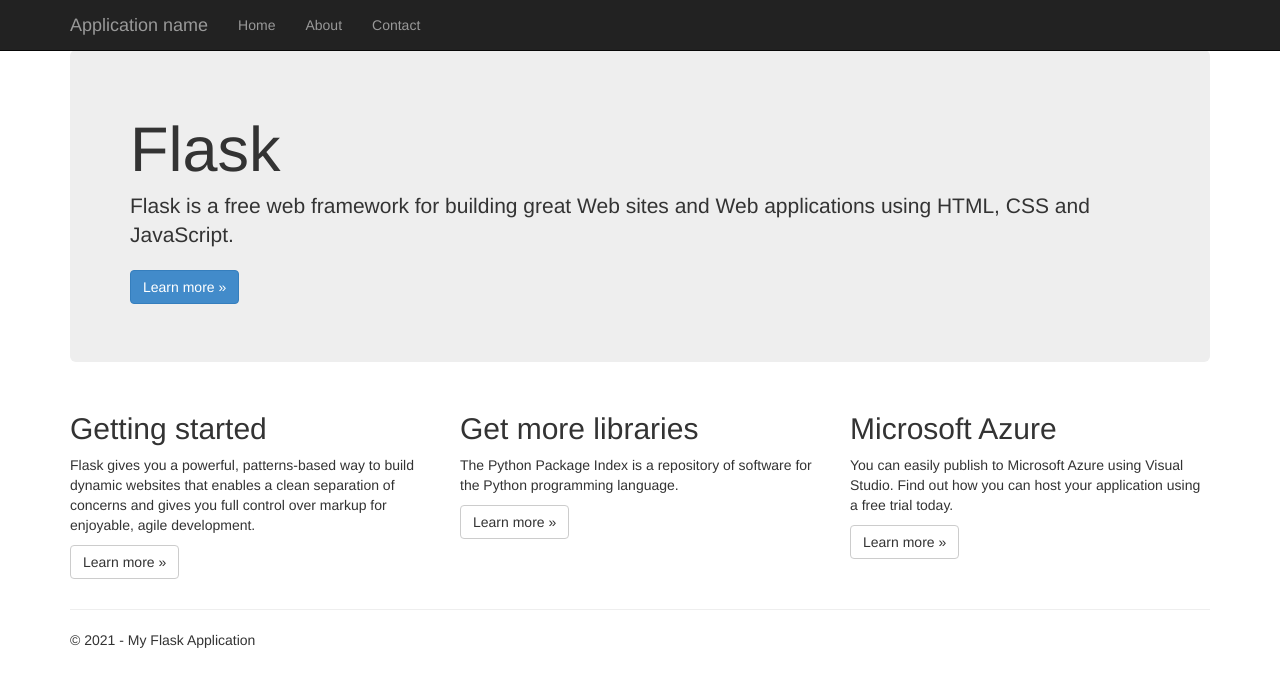
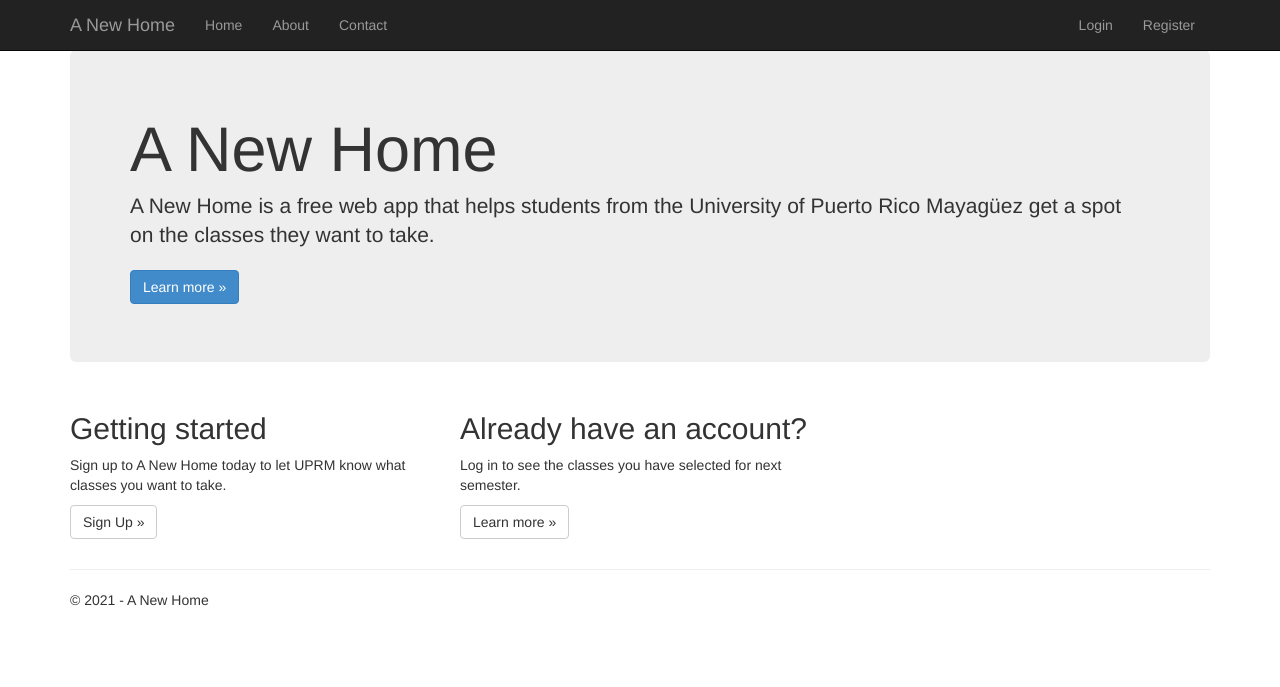
Before and after one commit to uprm-inso-4101-2020-2021-s2/semester-project-team-11, a Flask app: page / in a window 1280 px wide. Shown: the top 687 px of the page. Run offline with Flask 2, Linux system fonts and the light colour scheme; parts of the project's set-up code (start-up, migrations or seed data) failed here and were passed over; some libraries are stand-ins or nearby versions.

Commit message:
Added SignUp/LogIn
Added SignUp/LogIn button to navbar.

```diff
--- a/a_new_hope/a_new_hope/templates/index.html
+++ b/a_new_hope/a_new_hope/templates/index.html
@@ -3,8 +3,8 @@
 {% block content %}
 
 <div class="jumbotron">
-    <h1>Flask</h1>
-    <p class="lead">Flask is a free web framework for building great Web sites and Web applications using HTML, CSS and JavaScript.</p>
+    <h1>A New Home</h1>
+    <p class="lead">A New Home is a free web app that helps students from the University of Puerto Rico Mayagüez get a spot on the classes they want to take.</p>
     <p><a href="http://flask.pocoo.org/" class="btn btn-primary btn-large">Learn more &raquo;</a></p>
 </div>
 
@@ -12,21 +12,14 @@
     <div class="col-md-4">
         <h2>Getting started</h2>
         <p>
-            Flask gives you a powerful, patterns-based way to build dynamic websites that
-            enables a clean separation of concerns and gives you full control over markup
-            for enjoyable, agile development.
+            Sign up to A New Home today to let UPRM know what classes you want to take.
         </p>
-        <p><a class="btn btn-default" href="http://flask.pocoo.org/docs/">Learn more &raquo;</a></p>
+        <p><a class="btn btn-default" href="{{ url_for('register') }}">Sign Up &raquo;</a></p>
     </div>
     <div class="col-md-4">
-        <h2>Get more libraries</h2>
-        <p>The Python Package Index is a repository of software for the Python programming language.</p>
-        <p><a class="btn btn-default" href="https://pypi.python.org/pypi">Learn more &raquo;</a></p>
-    </div>
-    <div class="col-md-4">
-        <h2>Microsoft Azure</h2>
-        <p>You can easily publish to Microsoft Azure using Visual Studio. Find out how you can host your application using a free trial today.</p>
-        <p><a class="btn btn-default" href="http://azure.microsoft.com">Learn more &raquo;</a></p>
+        <h2>Already have an account?</h2>
+        <p>Log in to see the classes you have selected for next semester.</p>
+        <p><a class="btn btn-default" href="{{ url_for('login') }}">Learn more &raquo;</a></p>
     </div>
 </div>
 
--- a/a_new_hope/a_new_hope/templates/layout.html
+++ b/a_new_hope/a_new_hope/templates/layout.html
@@ -3,7 +3,7 @@
 <head>
     <meta charset="utf-8" />
     <meta name="viewport" content="width=device-width, initial-scale=1.0">
-    <title>{{ title }} - My Flask Application</title>
+    <title>{{ title }} - A New Home</title>
     <link rel="stylesheet" type="text/css" href="/static/content/bootstrap.min.css" />
     <link rel="stylesheet" type="text/css" href="/static/content/site.css" />
     <script src="/static/scripts/modernizr-2.6.2.js"></script>
@@ -18,7 +18,7 @@
                     <span class="icon-bar"></span>
                     <span class="icon-bar"></span>
                 </button>
-                <a href="/" class="navbar-brand">Application name</a>
+                <a href="/" class="navbar-brand">A New Home</a>
             </div>
             <div class="navbar-collapse collapse">
                 <ul class="nav navbar-nav">
@@ -26,6 +26,10 @@
                     <li><a href="{{ url_for('about') }}">About</a></li>
                     <li><a href="{{ url_for('contact') }}">Contact</a></li>
                 </ul>
+                <u1  class="nav navbar-nav navbar-right">
+                    <li><a href="{{ url_for('login') }}">Login</a></li>
+                    <li><a href="{{ url_for('register') }}">Register</a></li>
+                </u1>
             </div>
         </div>
     </div>
@@ -34,7 +38,7 @@
         {% block content %}{% endblock %}
         <hr />
         <footer>
-            <p>&copy; {{ year }} - My Flask Application</p>
+            <p>&copy; {{ year }} - A New Home</p>
         </footer>
     </div>
 
--- a/a_new_hope/a_new_hope/views.py
+++ b/a_new_hope/a_new_hope/views.py
@@ -35,3 +35,23 @@
         year=datetime.now().year,
         message='Your application description page.'
     )
+
+@app.route('/register')
+def register():
+    """Renders the register page."""
+    return render_template(
+        'register.html',
+        title='Sign Up',
+        year=datetime.now().year,
+        message='Your application user register page.'
+    )
+
+@app.route('/login')
+def login():
+    """Renders the login page."""
+    return render_template(
+        'login.html',
+        title='Log In',
+        year=datetime.now().year,
+        message='Your application user login page.'
+    )
```
Also changed, not shown: a_new_hope/a_new_hope/templates/login.html (added, +52 -0 lines), a_new_hope/a_new_hope/templates/register.html (added, +71 -0 lines).
